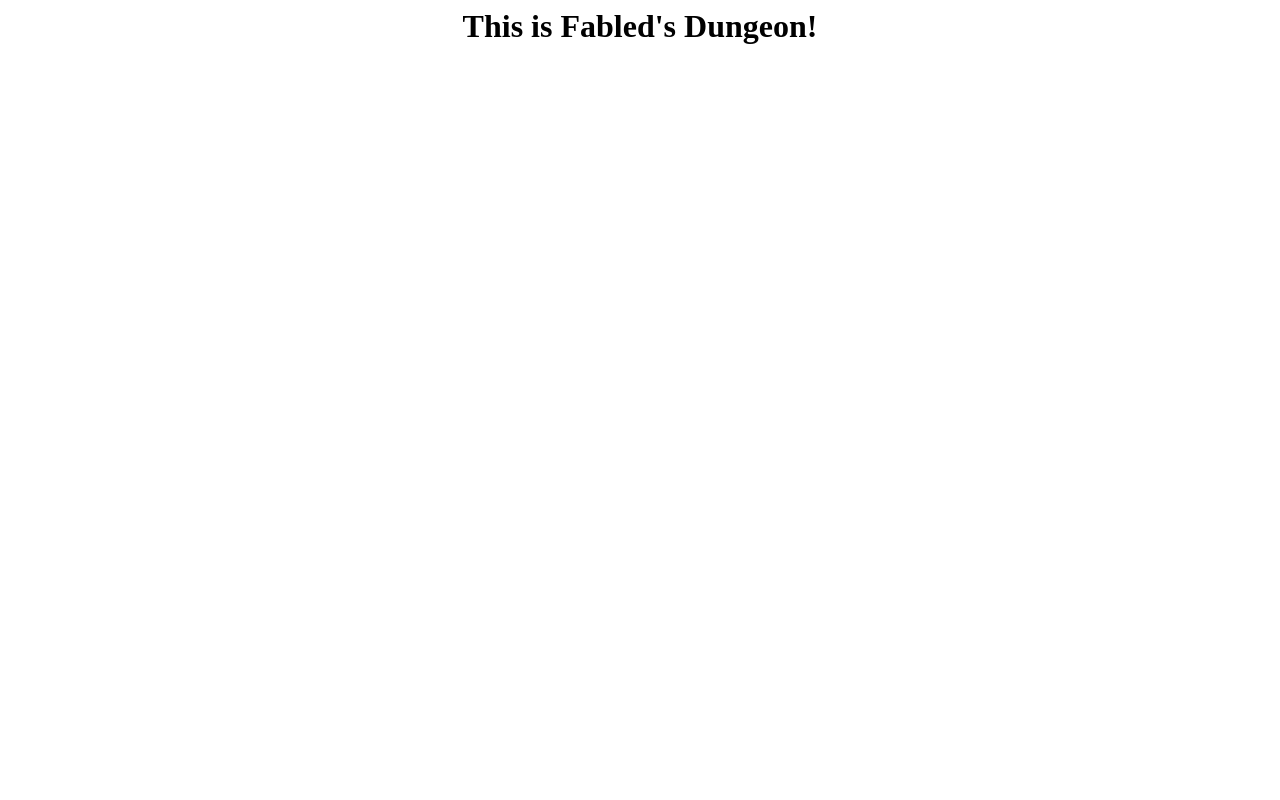
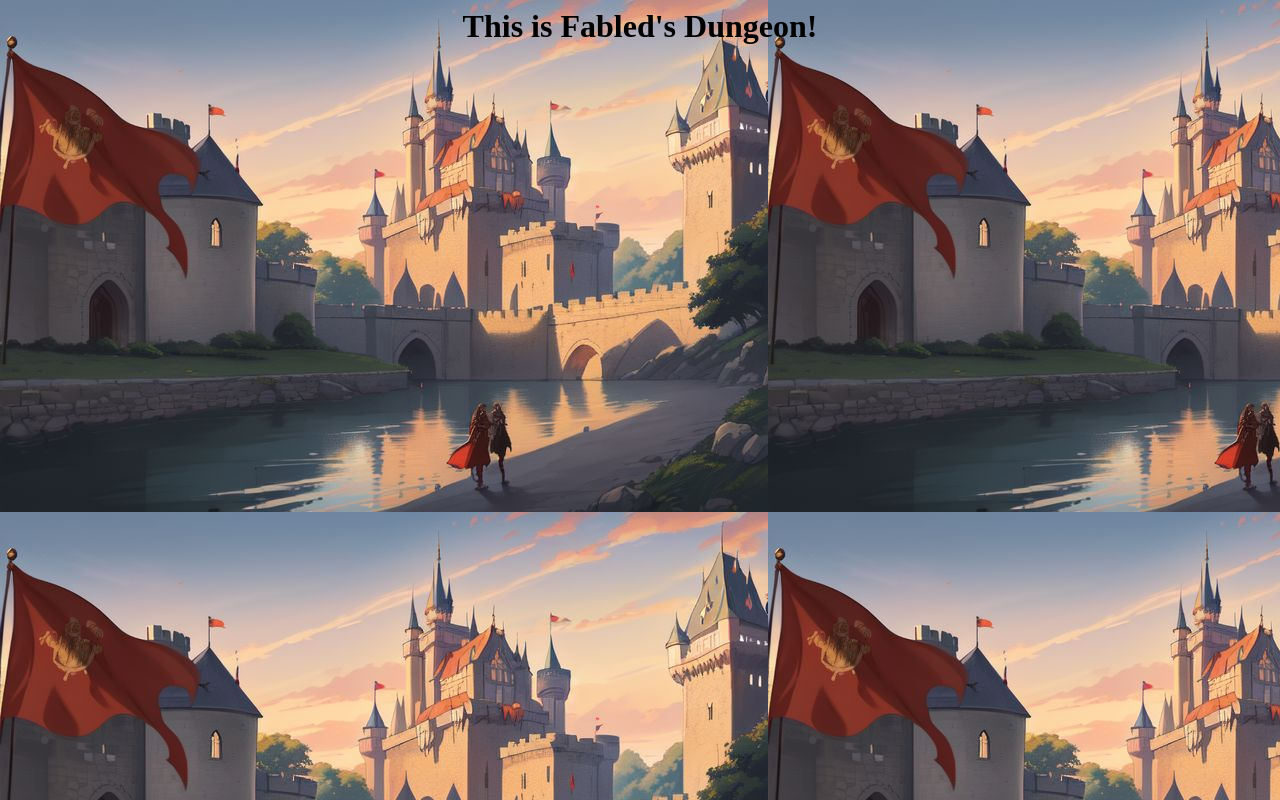
Before and after one commit to AdhithyanG/Practice, a plain HTML site: page index.html in a window 1280 px wide. Drawn offline with Linux system fonts and the light colour scheme.

Commit message:
Update index.html

```diff
--- a/index.html
+++ b/index.html
@@ -5,7 +5,7 @@
     </title>
     <style>
       body{
-        background-image: "Castle.jpg"
+        background-image: url("Castle.jpg");
           }
     </style>
   </head>
```
